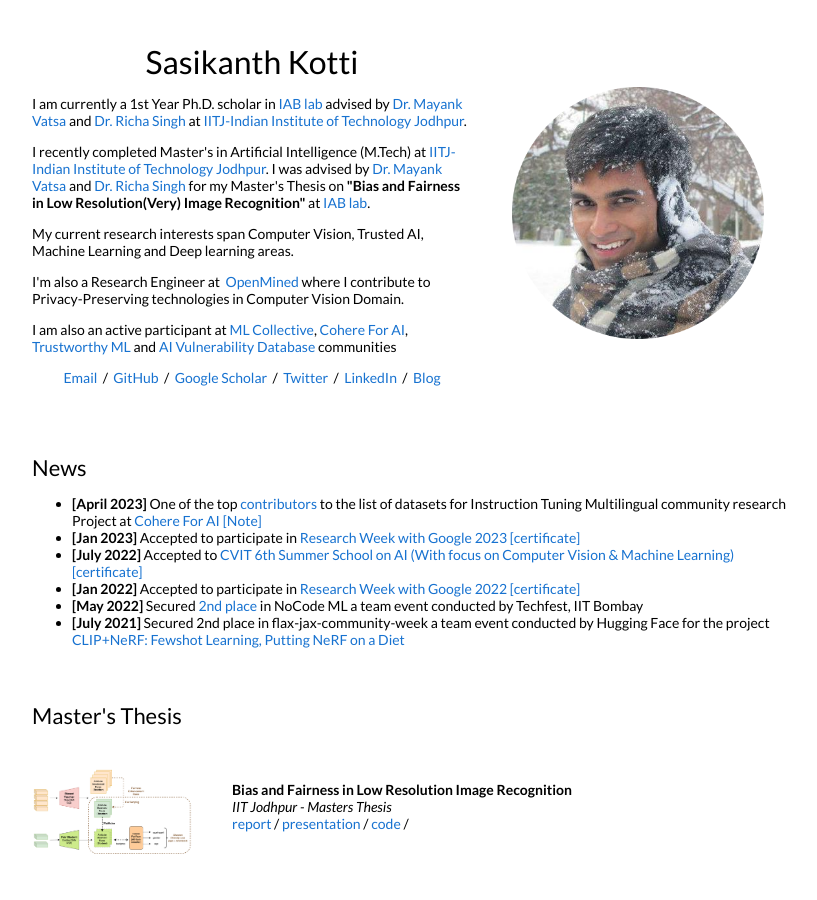
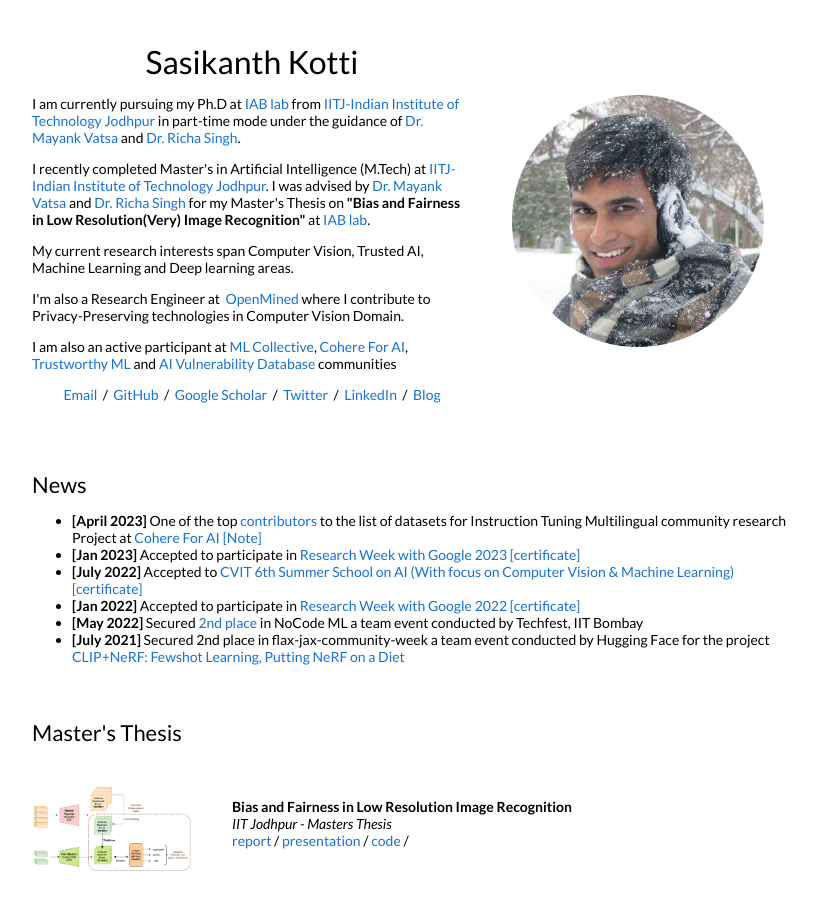
Before and after one commit to ksasi/ksasi.github.io, a Jekyll site: the page built from _posts/2023-01-07-Masters_Thesis.markdown, in a window 1280 px wide and 900 px high. Shown: the whole window, without its empty margins (228-1045 px from the left). Built offline with Jekyll 4.4.1, drawn with Linux system fonts in a browser that asks for light colours.

Commit message:
Updated Details for current education and previous education

```diff
--- a/_layouts/default.html
+++ b/_layouts/default.html
@@ -94,7 +94,7 @@
                 Sasikanth Kotti
               </h1>
               <p>
-                I am currently a 1st Year Ph.D. scholar in <a href="http://iab-rubric.org/">IAB lab</a> advised by <a href="http://home.iitj.ac.in/~mvatsa/">Dr. Mayank Vatsa</a> and <a href="http://home.iitj.ac.in/~richa/">Dr. Richa Singh</a> at <a href="https://iitj.ac.in"> IITJ-Indian Institute of Technology Jodhpur</a>.
+                I am currently pursuing my Ph.D at <a href="http://iab-rubric.org/">IAB lab</a> from <a href="https://iitj.ac.in"> IITJ-Indian Institute of Technology Jodhpur</a> in part-time mode under the guidance of <a href="http://home.iitj.ac.in/~mvatsa/">Dr. Mayank Vatsa</a> and <a href="http://home.iitj.ac.in/~richa/">Dr. Richa Singh</a>.
               </p>
               <p>
                 I recently completed Master's in Artificial Intelligence (M.Tech) at <a href="https://iitj.ac.in"> IITJ-Indian Institute of Technology Jodhpur</a>.
```
